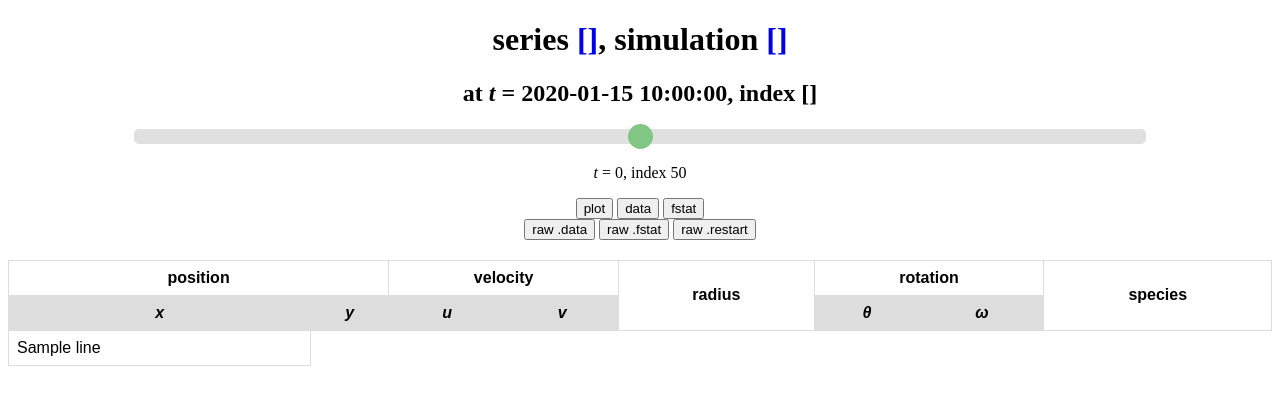
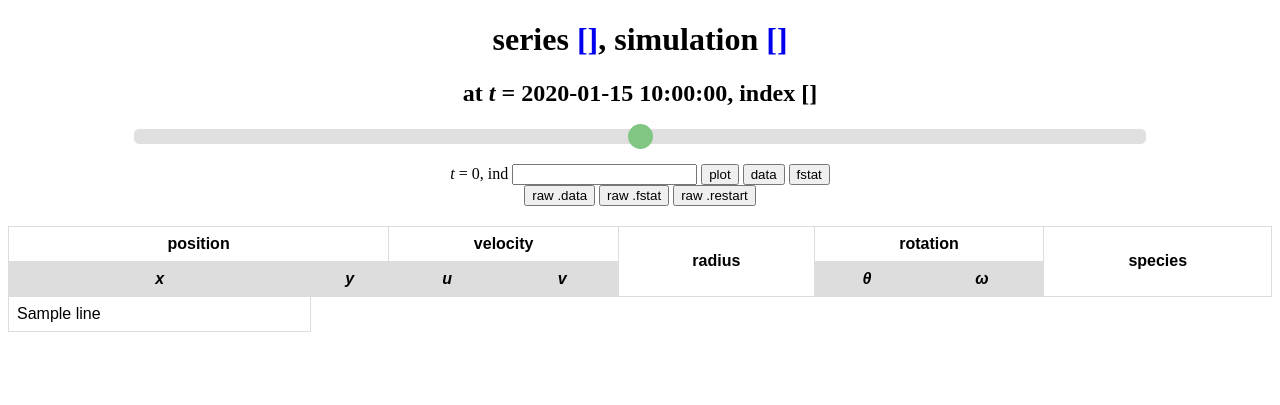
Before and after one commit to jftsang/mdpmflc, a Flask app: template templates/data2d.html in a window 1280 px wide. Shown: the top 405 px of the page. Run offline with Flask 2, Linux system fonts and the light colour scheme; the template is opened without the code that fills it: most values are stand-ins (such as "Sample title", 1, 10 or a date in 2020).

Commit message:
put the index in the slider form as a number input as well

```diff
--- a/templates/sliderform.html
+++ b/templates/sliderform.html
@@ -2,8 +2,13 @@
 <div id="timeslider" style="text-align:center;">
     <form id="form_loadfiles">
         <input type="range" min="0" max="{{mdi}}" value="{{ind}}"
-            class="slider" id="myRange"/>
-        <p><i>t</i> = <span id="time"></span>, index <span id="ind"></span></p>
+            class="slider" id="index_slider"/>
+
+        <p><i>t</i> = <span id="time"></span>,
+        ind <input type="number" min="0" max="{{mdi}}" value="{{ind}}"
+            id="index_number"/>
+
+
         <input id="plot" type="button" value="plot"/>
         <input id="data_page" type="button" value="data"/>
         <input id="fstat_page" type="button" value="fstat"/>
@@ -13,17 +18,24 @@
         <input id="restart_raw" type="button" value="raw .restart"/>
 
     <script>
-        var slider = document.getElementById("myRange");
+        var slider = document.getElementById("index_slider");
+        var index_number = document.getElementById("index_number");
         var lab_time = document.getElementById("time");
-        var lab_ind = document.getElementById("ind");
+        // var lab_ind = document.getElementById("ind");
         var formlf = document.getElementById("form_loadfiles");
 
         lab_time.innerHTML = slider.value * {{dt}};
-        lab_ind.innerHTML = slider.value;
+        // lab_ind.innerHTML = slider.value;
         slider.oninput = function()
         {
             lab_time.innerHTML = this.value * {{dt}};
-            lab_ind.innerHTML = this.value;
+            // lab_ind.innerHTML = this.value;
+            index_number.value = this.value;
+        }
+
+        index_number.oninput = function()
+        {
+            slider.value = this.value;
         }
 
         document.getElementById("plot").onclick = function()
```
